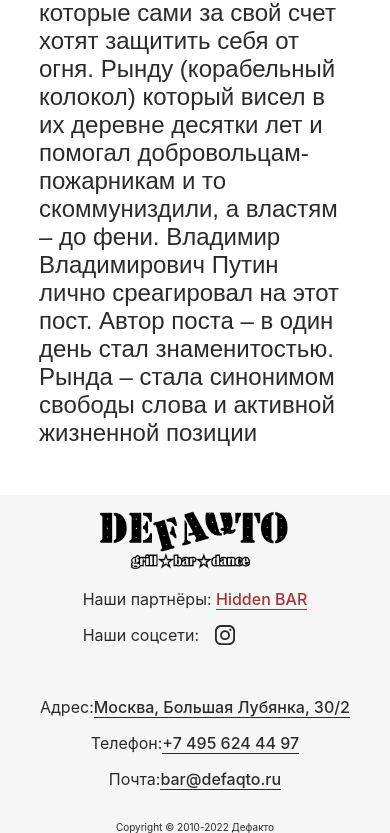
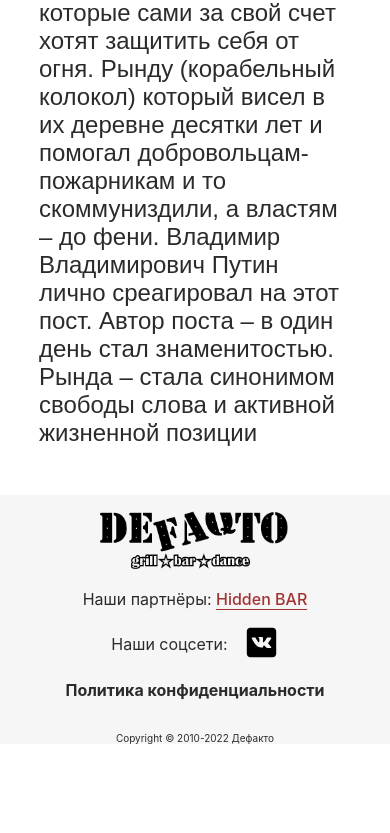
Before and after one commit to Xqyat/defaqto, a React (Create React App) app: page / in a window 390 px wide. Shown: the part 2061-2894 px from the top of the page. After the commit the page ends 2805 px from the top, so only its background shows below. Built offline with nearby package versions, Linux system fonts and the light colour scheme.

Commit message:
refactor: leave contact info only on Contacts page

```diff
--- a/src/components/Footer/Footer.css
+++ b/src/components/Footer/Footer.css
@@ -8,33 +8,36 @@ footer {
     padding-top: 1rem;
 }
 
-.footer-main {
-    display: flex;
-    text-align: left;
-    justify-content: center;
-    align-items: center;
-    gap: 3rem;
-}
-
-.main {
-    display: flex;
-    flex-direction: column;
-    gap: 1rem;
-}
-
-.left-col {
-    display: flex;
-    gap: 1rem;
-}
-
 footer > p {
     margin-top: 1rem;
     font-size: 10px;
 }
 
-@media (max-width: 1024px) {
-    .footer-main {
-        flex-direction: column;
-        text-align: center;
-    }
+.footer-content {
+    display: flex;
+    text-align: left;
+    flex-direction: column;
+    justify-content: center;
+    align-items: center;
+    gap: 1rem;
+    text-align: center;
 }
+
+.social-links {
+    display: flex;
+    align-items: center;
+    gap: 1rem;
+}
+
+.social-links-icons-vk:hover {
+    fill: #2B2B2B;
+    transition: 0.3s;
+}
+
+.social-links-icons-vk:hover {
+    fill: #A33333;
+}
+
+.social-links-icons-vk:active {
+    fill: #E3C564;
+}
--- a/src/components/Footer/Footer.jsx
+++ b/src/components/Footer/Footer.jsx
@@ -1,71 +1,32 @@
-import { useState } from 'react';
+import { NavLink } from "react-router-dom";
 import LogoBlack from "../../assets/images/DeFaqtoLogoBlack.png";
 import "./Footer.css";
 
 function Footer(){
-    const [showAddress, setShowAddress] = useState(false);
-    const [showPhone, setShowPhone] = useState(false);
-    const [showEmail, setShowEmail] = useState(false);
-
-    const copyText = (text) => {
-        navigator.clipboard.writeText(text);
-    };
     return(
         <>
         <footer>
             <div className="logo">
                 <img src={LogoBlack} alt="DeFAQto" className="logo-black" style={{ width: 192, height: 58 }}/>
             </div>
-            <div className="footer-main">
-                <div className="main left-col">
+            <div className="footer-content">
                     <p>Наши партнёры:  <a href="https://hiddenbar.ru/" className="copyable"
                     style={{
                         color:'#A33333',
                         borderBottom: '1px solid #A33333'
                         }}>Hidden BAR</a></p>
-                    <div className="left-col social-links">
-                        {/* Под большим вопросом. В инстграм люди не смогут зайти */}
+                    <div className="social-links">
                         <p>Наши соцсети:</p>
                         <div className="social-links-icons">
-                            <svg width="20" height="20" viewBox="0 0 20 20" fill="none" xmlns="http://www.w3.org/2000/svg">
-                                <path d="M14.0576 0C17.2998 0.000197121 19.914 2.51302 19.998 5.71289V13.9736C19.998 17.3205 17.3205 19.998 13.9736 19.998H6.02441C2.67753 19.998 3.78153e-05 17.3205 0 13.9736V6.02441C6.14331e-05 2.67751 2.6778 0 6.1084 0H14.0576ZM6.02441 1.9248C3.6816 1.92487 1.84082 3.84924 1.84082 6.1084V14.0576C1.84103 16.4003 3.76539 18.2411 6.02441 18.2412H13.9736C16.3163 18.2412 18.157 16.3166 18.1572 14.0576V6.1084C18.1572 3.76555 16.2328 1.92484 13.9736 1.9248H6.02441ZM10.041 5.1875C12.8023 5.1875 14.9775 7.44743 14.9775 10.125C14.9773 12.8024 12.7184 15.0615 10.041 15.0615C7.36372 15.0614 5.10477 12.8023 5.10449 10.125C5.10449 7.44751 7.27989 5.18763 10.041 5.1875ZM10.041 6.94531C8.28397 6.94544 6.86133 8.36793 6.86133 10.125C6.86159 11.8818 8.28414 13.3036 10.041 13.3037C11.798 13.3037 13.2204 11.8819 13.2207 10.125C13.2207 8.36785 11.7982 6.94531 10.041 6.94531ZM15.3125 3.68164C15.9817 3.68186 16.4834 4.18427 16.4834 4.85352C16.4832 5.52254 15.9815 6.02419 15.3125 6.02441C14.6433 6.02441 14.1408 5.52269 14.1406 4.85352C14.1406 4.18412 14.6431 3.68164 15.3125 3.68164Z" fill="#2B2B2B"/>
-                            </svg>
+                            <a className="social-links-icons-vk" href="http://vkontakte.ru/club20507794">
+                                <svg xmlns="http://www.w3.org/2000/svg" viewBox="0 0 50 50" width="35px" height="35px">
+                                    <path d="M41,4H9C6.24,4,4,6.24,4,9v32c0,2.76,2.24,5,5,5h32c2.76,0,5-2.24,5-5V9C46,6.24,43.76,4,41,4z M37.72,33l-3.73-0.01 c0,0-0.08,0.01-0.21,0.01c-0.3,0-0.92-0.08-1.65-0.58c-1.31-0.91-2.56-3.17-3.55-3.17c-0.07,0-0.13,0.01-0.19,0.03 c-0.86,0.27-1.12,1.13-1.12,2.18c0,0.37-0.26,0.54-0.96,0.54h-1.93c-2.16,0-4.25-0.05-6.6-2.62c-3.46-3.79-6.7-10.53-6.7-10.53 s-0.18-0.39,0.01-0.62c0.18-0.21,0.6-0.23,0.76-0.23c0.04,0,0.06,0,0.06,0h4c0,0,0.37,0.07,0.64,0.27c0.23,0.17,0.35,0.48,0.35,0.48 s0.68,1.32,1.53,2.81c1.43,2.46,2.2,3.28,2.75,3.28c0.09,0,0.18-0.02,0.27-0.07c0.82-0.45,0.58-4.09,0.58-4.09s0.01-1.32-0.42-1.9 c-0.33-0.46-0.96-0.59-1.24-0.63c-0.22-0.03,0.14-0.55,0.62-0.79c0.62-0.3,1.65-0.36,2.89-0.36h0.6c1.17,0.02,1.2,0.14,1.66,0.25 c1.38,0.33,0.91,1.62,0.91,4.71c0,0.99-0.18,2.38,0.53,2.85c0.05,0.03,0.12,0.05,0.21,0.05c0.46,0,1.45-0.59,3.03-3.26 c0.88-1.52,1.56-3.03,1.56-3.03s0.15-0.27,0.38-0.41c0.22-0.13,0.22-0.13,0.51-0.13h0.03c0.32,0,3.5-0.03,4.2-0.03h0.08 c0.67,0,1.28,0.01,1.39,0.42c0.16,0.62-0.49,1.73-2.2,4.03c-2.82,3.77-3.14,3.49-0.8,5.67c2.24,2.08,2.7,3.09,2.78,3.22 C39.68,32.88,37.72,33,37.72,33z"/>
+                                </svg>
+                            </a>
                         </div>
                     </div>
+                    <p><NavLink to='/privacy-policy'><b>Политика конфиденциальности</b></NavLink></p>
                 </div>
-                <div className="main right-col">
-                <p>Адрес:
-                    <span className={`copyable ${showAddress ? 'show-tooltip' : ''}`}
-                        onClick={() => {
-                            copyText('Москва, Большая Лубянка, 30/2');
-                            setShowAddress(true);
-                            setTimeout(() => setShowAddress(false), 800);
-                        }}>
-                            Москва, Большая Лубянка, 30/2
-                    <span className="tooltip-text">Скопировано!</span></span>
-                </p>
-                <p>Телефон:
-                    <span className={`copyable ${showPhone ? 'show-tooltip' : ''}`}
-                        onClick={() => {
-                            copyText('+7 495 624 44 97');
-                            setShowPhone(true);
-                            setTimeout(() => setShowPhone(false), 800);
-                        }}>
-                            +7 495 624 44 97
-                    <span className="tooltip-text">Скопировано!</span></span>
-                </p>
-                <p>Почта:
-                    <span className={`copyable ${showEmail ? 'show-tooltip' : ''}`}
-                    onClick={() => {
-                        copyText('bar@defaqto.ru');
-                        setShowEmail(true);
-                        setTimeout(() => setShowEmail(false), 800);
-                        }}>
-                            bar@defaqto.ru
-                    <span className="tooltip-text">Скопировано!</span></span>
-                </p>
-                </div>
-            </div>
             <p>Copyright © 2010-2022 Дефакто</p>
         </footer>
         </>
--- a/src/components/Header/Header.jsx
+++ b/src/components/Header/Header.jsx
@@ -23,11 +23,11 @@ function Header(){
         <>
             <header>
                 <div className="header-infobar">
-                    <div className="header-infobar-address_and_time">
+                    {/* <div className="header-infobar-address_and_time">
                         <p className="header-infobar-address">Большая Лубянка, 30/2</p>
                         <p className="header-infobar-time">Сегодня до 06:00</p>
                     </div>
-                    <p className="header-infobar-phone">ЗАКАЗЫ: +7 495 624 44 97</p>
+                    <p className="header-infobar-phone">ЗАКАЗЫ: +7 495 624 44 97</p> */}
                 </div>
                 <div className="header-main">
                     <div className="logo">
--- a/src/pages/Contacts/Contacts.jsx
+++ b/src/pages/Contacts/Contacts.jsx
@@ -4,6 +4,7 @@ import './Contacts.css';
 function Contacts(){
     const [showAddress, setShowAddress] = useState(false);
     const [showPhone, setShowPhone] = useState(false);
+    const [showEmail, setShowEmail] = useState(false);
 
     const copyText = (text) => {
         navigator.clipboard.writeText(text);
@@ -34,6 +35,14 @@ function Contacts(){
                     +7 495 624 44 97
                     <span className="tooltip-text">Скопировано!</span>
                 </span>
+                <span className={`copyable ${showEmail ? 'show-tooltip' : ''}`}
+                    onClick={() => {
+                        copyText('bar@defaqto.ru');
+                        setShowEmail(true);
+                        setTimeout(() => setShowEmail(false), 800);
+                        }}>
+                            bar@defaqto.ru
+                    <span className="tooltip-text">Скопировано!</span></span>
                 <span className="contacts-info-schedule">
                     Часы работы: <br />
                     пн-чт: 12:00-06:00 <br />
@@ -46,7 +55,8 @@ function Contacts(){
                     src="https://yandex.ru/map-widget/v1/?um=constructor%3A4605e606615527363917f404685bae4b031a0a90325a388df02e0d24c7a945f0&amp;source=constructor&scroll=false"
                     width="100%"
                     height="637"
-                    frameBorder="0">
+                    frameBorder="0"
+                    title="Bar Location Map">
                 </iframe>
             </div>
         </main>
```
Also changed, not shown: src/assets/icons/VKLogo.svg (added).
